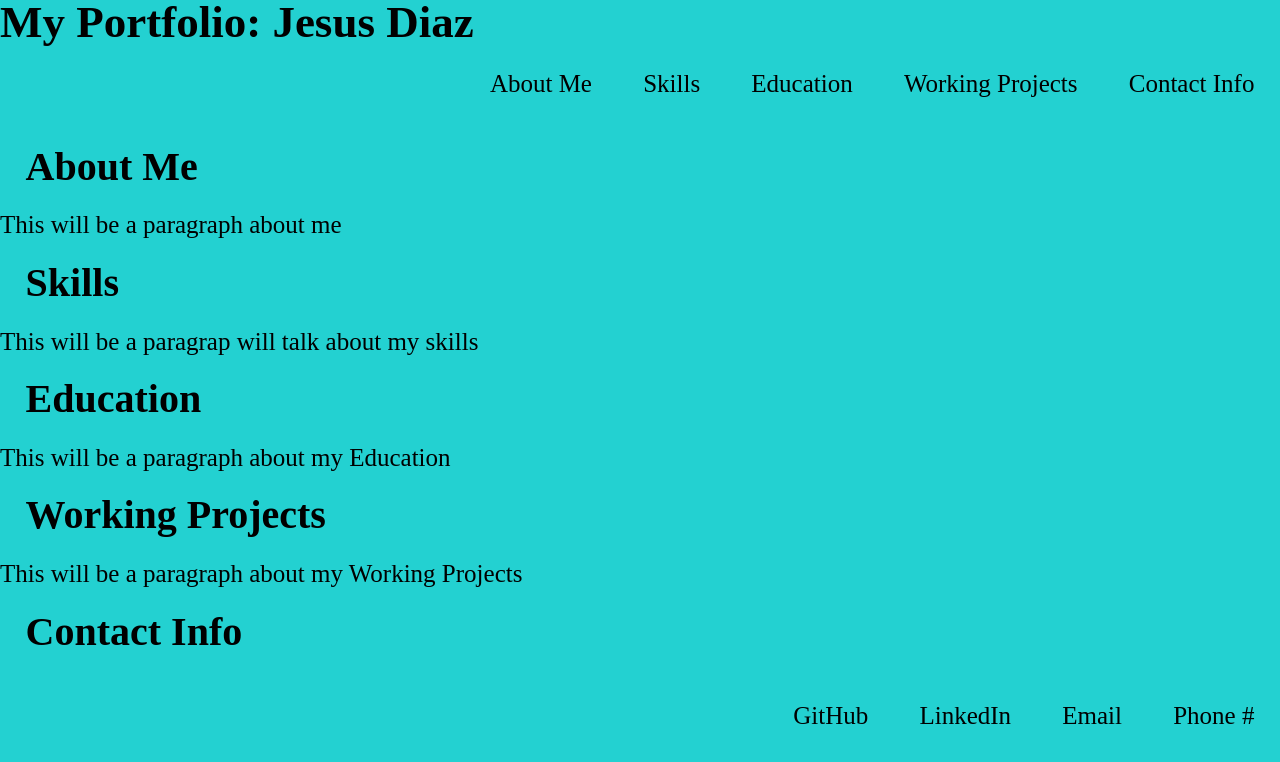
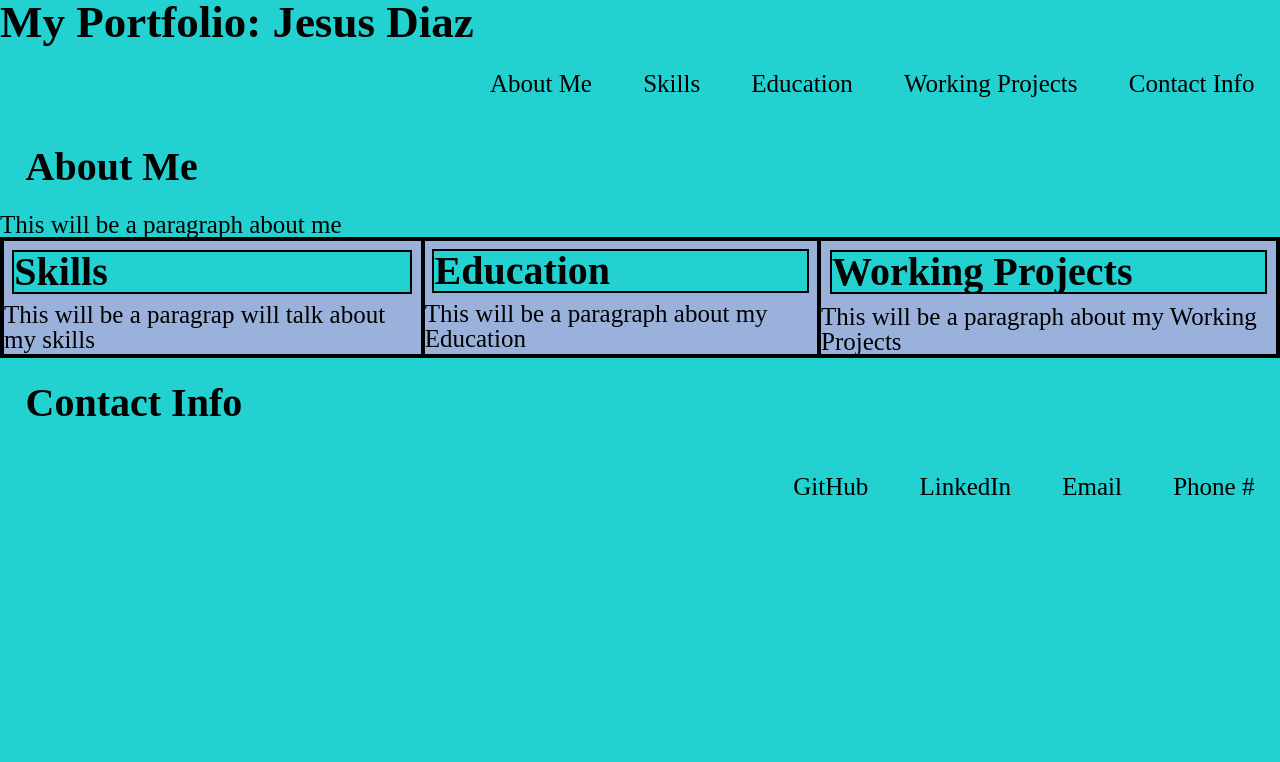
Before and after one commit to J-Diaz103/Portfolio-Repo-Homework, a plain HTML site: page index.html in a window 1280 px wide. Drawn offline with Linux system fonts and the light colour scheme.

Commit message:
tested some css

```diff
--- a/index.html
+++ b/index.html
@@ -28,20 +28,22 @@
                 <h2>About Me</h2>
                 <p>This will be a paragraph about me</p>
             </div>
-            <div>
+                <div class="cards">
+                    <div class="AboutMe">
                         <!--fill in and add style-->
-                <h2>Skills</h2>
+                        <h2 class="cards-header">Skills</h2>
                         <p>This will be a paragrap will talk about my skills</p>
                     </div>
-            <div>
+                    <div class="Education">
                         <!--fill in and add style-->
-                <h2>Education</h2>
+                        <h2 class="cards-header">Education</h2>
                         <p>This will be a paragraph about my Education</p>
                     </div>
-            <div>
+                    <div class="WorkingProjects">
                         <!--fill in and add style-->
-                <h2>Working Projects</h2>
+                        <h2 class="cards-header">Working Projects</h2>
                         <p>This will be a paragraph about my Working Projects</p>
+                    </div>
                 </div>
         </section>
         <footer>
--- a/style.css
+++ b/style.css
@@ -1,8 +1,9 @@
 :root{
-    --background-color:rgb(35, 209, 209);
+    --primary:rgb(35, 209, 209);
+    --card-border: 2px black solid;
 }
 html{
-    background-color: var(--background-color);
+    background-color: var(--primary);
     font-size: 25px;
 }
 h1{
@@ -25,3 +26,27 @@ footer{
     display: block;
     align-items: center;
 }
+/* This is gonna be the elements for the skills, Education, Working Projects
+will name .cards*/
+/* cards start*/
+.cards{
+    border: var(--card-border) ;
+    background-color: rgb(154, 177, 219);
+    display: flex;
+    justify-content: center;
+}
+.cards-header{
+    border: var(--card-border);
+    margin: 2%;
+    background-color:var(--primary);
+}
+.AboutMe{
+    border: var(--card-border) ;
+}
+.Education{
+    border: var(--card-border) ;
+}
+.WorkingProjects{
+    border: var(--card-border) ;
+}
+/* cards end*/
```
Also changed, not shown: 1 other file. Lines whose indentation alone changed are shown as unchanged.
